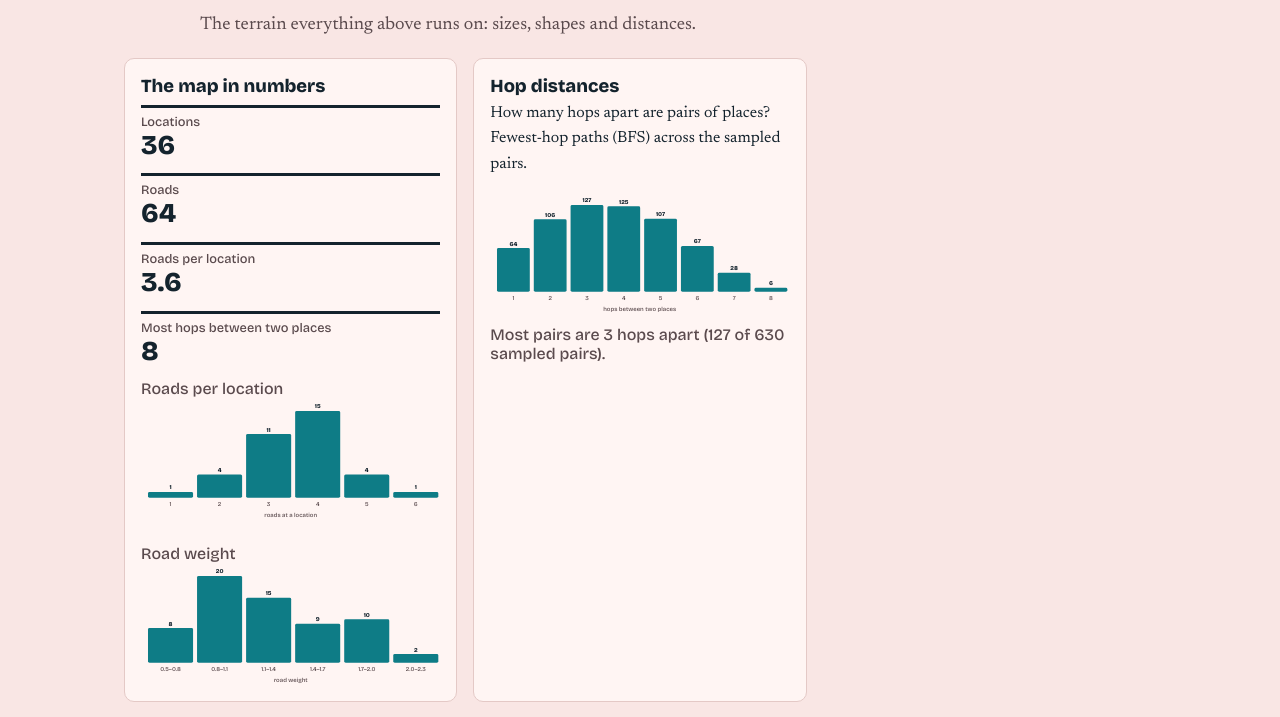
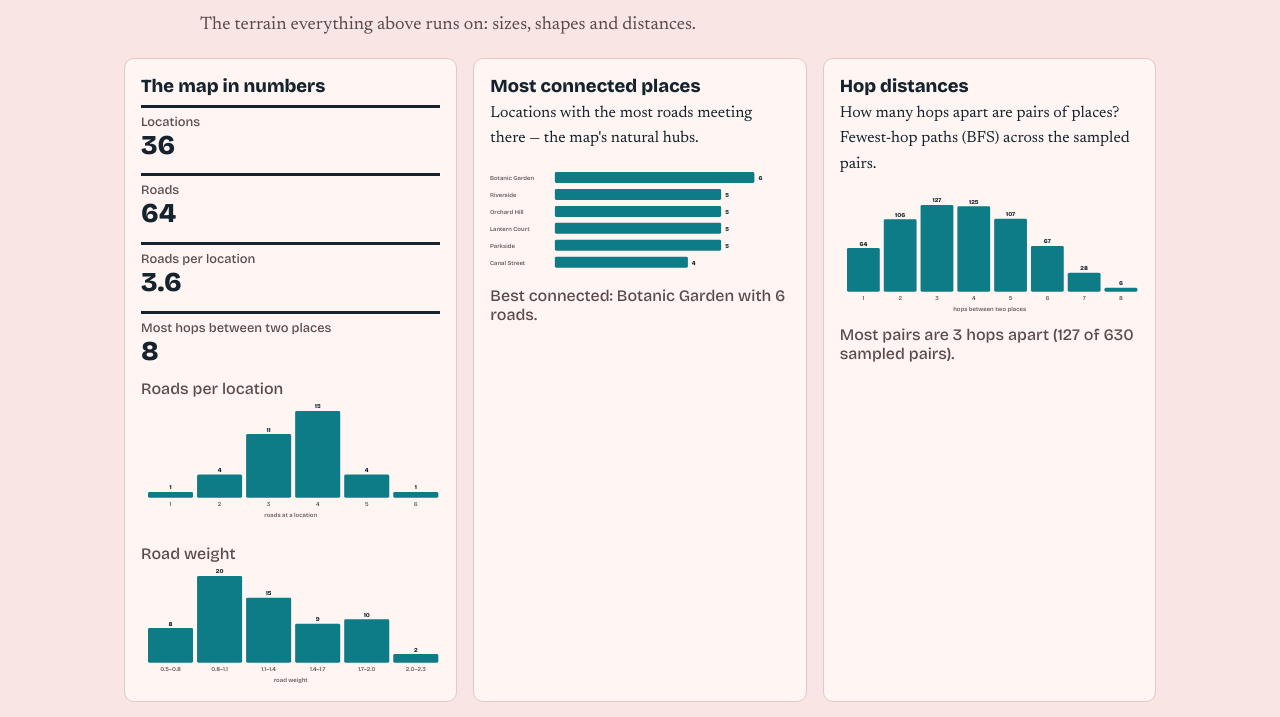
Before and after one commit to Harshini-Suresha/routeopt, a plain HTML site: page index.html in a window 1280 px wide. Shown: the part 3485-4202 px from the top of the page. Drawn offline with nearby package versions, Linux system fonts and the light colour scheme.

Commit message:
Add most-connected-places card to Map structure group

```diff
--- a/index.html
+++ b/index.html
@@ -272,6 +272,12 @@ section.block,#demo{scroll-margin-top:60px}
               <div><dt>Most hops between two places</dt><dd id="g-h">–</dd></div>
             </dl>
             <div class="pair"><div><p class="cap">Roads per location</p><div id="deg"></div></div><div><p class="cap">Road weight</p><div id="wt"></div></div></div>
+          </div>
+          <div class="card">
+            <h3>Most connected places</h3>
+            <p>Locations with the most roads meeting there — the map's natural hubs.</p>
+            <div id="hubs"></div>
+            <p class="cap" id="hubcap"></p>
           </div>
           <div class="card">
             <h3>Hop distances</h3>
@@ -562,6 +568,9 @@ function analytics(){
   const wl=Math.min(...ws),wh=Math.max(...ws),nb=6,st=(wh-wl)/nb,wc=Array(nb).fill(0);
   ws.forEach(w=>wc[Math.min(nb-1,Math.floor((w-wl)/st))]++);
   $("wt").innerHTML=histChart(wc,wc.map((_,i)=>(wl+i*st).toFixed(1)+"–"+(wl+(i+1)*st).toFixed(1)),"road weight");
+  const top6=deg.map((d,i)=>[d,i]).sort((x,y)=>y[0]-x[0]||x[1]-y[1]).slice(0,6);
+  $("hubs").innerHTML=barChart(top6.map(t=>NAMES[t[1]]),top6.map(t=>t[0]),v=>v,true);
+  $("hubcap").textContent=`Best connected: ${NAMES[top6[0][1]]} with ${top6[0][0]} roads.`;
   /* growth curves */
   const r=E/N,xs=[100,400,1600,3600,6400],f=fn=>xs.map(v=>fn(v,r*v));
   $("theorycap").textContent=`Operation counts for a map with ${r.toFixed(1)} roads per location like this one. Both axes are logarithmic, so a steeper line grows faster.`;
```
